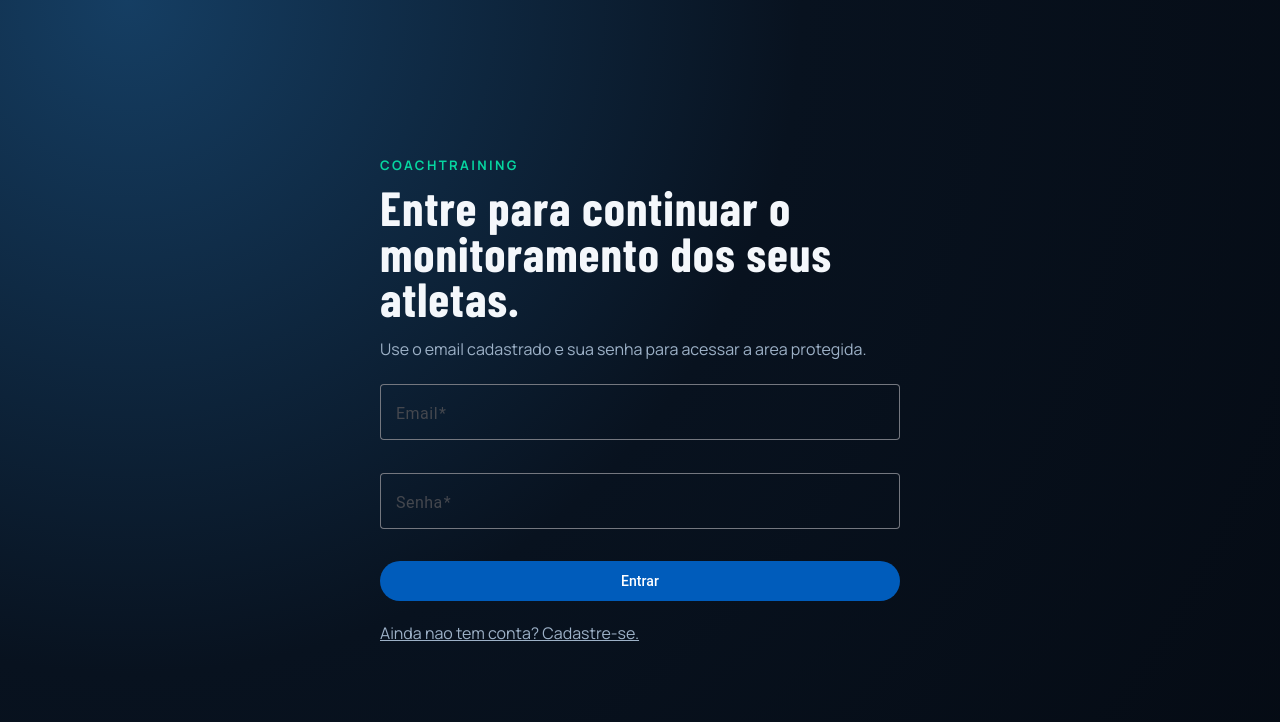
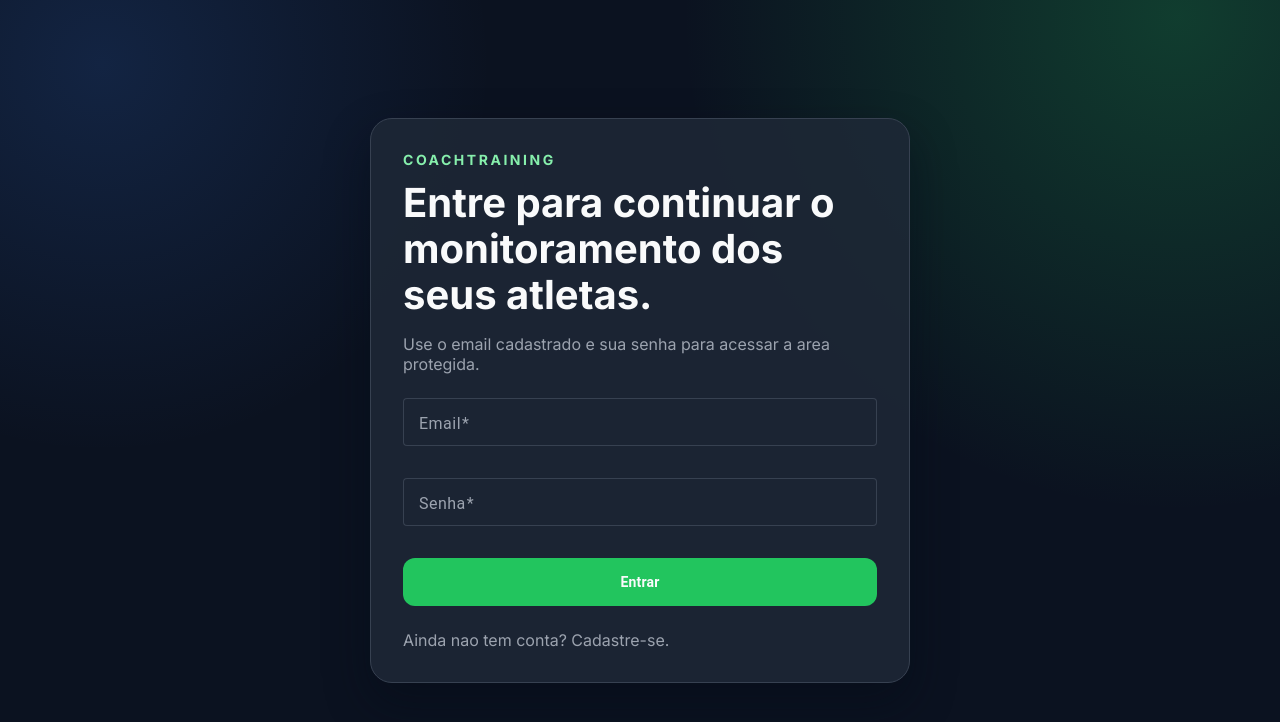
Before and after one commit to diogocavassani/coach-training, an Angular app in the folder frontend/: page /login in a window 1280 px wide. Shown: the top 722 px of the page. Built offline with nearby package versions, Linux system fonts and the light colour scheme.

Commit message:
Define design system oficial do frontend

```diff
--- a/frontend/src/app/features/auth/pages/login-page.component.css
+++ b/frontend/src/app/features/auth/pages/login-page.component.css
@@ -2,39 +2,45 @@
   min-height: 100dvh;
   display: grid;
   place-items: center;
-  padding: 2rem 1.2rem;
-  background: radial-gradient(circle at 10% 0%, #153e63 0%, #08121f 48%, #050b14 100%);
+  padding: var(--space-8) var(--space-4);
+  background:
+    radial-gradient(circle at 92% 2%, rgb(34 197 94 / 24%) 0%, rgb(11 18 32 / 0%) 35%),
+    radial-gradient(circle at 8% 8%, rgb(59 130 246 / 16%) 0%, rgb(11 18 32 / 0%) 28%),
+    var(--color-bg);
 }
 
 .login-content {
-  width: min(520px, 100%);
-  animation: login-enter 500ms ease-out;
+  width: min(540px, 100%);
+  padding: clamp(1.25rem, 2.6vw, 2rem);
+  border: 1px solid var(--color-border);
+  border-radius: var(--radius-xl);
+  background: rgb(31 41 55 / 82%);
+  box-shadow: var(--shadow-elevated);
+  animation: login-enter 520ms ease-out;
 }
 
 .eyebrow {
-  margin: 0;
-  color: var(--ct-accent);
-  font-size: 0.82rem;
+  color: var(--color-primary-300);
+  font-size: var(--font-size-caption);
   letter-spacing: 0.18em;
   text-transform: uppercase;
-  font-weight: 700;
+  font-weight: var(--font-weight-bold);
 }
 
 h1 {
-  margin-top: 0.7rem;
-  font-size: clamp(2.1rem, 5vw, 3rem);
-  line-height: 0.95;
+  margin-top: var(--space-3);
+  font-size: clamp(2rem, 5vw, 2.5rem);
 }
 
 .description {
-  margin: 1rem 0 0;
-  color: var(--ct-text-muted);
+  margin-top: var(--space-4);
+  color: var(--color-text-muted);
 }
 
 .login-form {
-  margin-top: 1.5rem;
+  margin-top: var(--space-6);
   display: grid;
-  gap: 0.8rem;
+  gap: var(--space-3);
 }
 
 .login-form mat-form-field {
@@ -42,15 +48,20 @@ h1 {
 }
 
 .error-feedback {
-  margin: 0.4rem 0 0;
-  color: #ff9d9d;
-  font-weight: 600;
+  margin-top: var(--space-2);
+  color: #f87171;
+  font-weight: var(--font-weight-semibold);
 }
 
 .register-link {
   display: inline-block;
-  margin-top: 1.3rem;
-  color: var(--ct-text-muted);
+  margin-top: var(--space-6);
+  color: var(--color-text-muted);
+  text-decoration: none;
+}
+
+.register-link:hover {
+  color: var(--color-primary-300);
 }
 
 @keyframes login-enter {
--- a/frontend/src/app/features/dashboard/pages/dashboard-page.component.css
+++ b/frontend/src/app/features/dashboard/pages/dashboard-page.component.css
@@ -1,53 +1,77 @@
 .dashboard {
   display: grid;
-  gap: 1.5rem;
+  gap: var(--space-6);
 }
 
 header h1 {
-  margin-top: 0.4rem;
-  font-size: clamp(2rem, 4vw, 2.9rem);
+  margin-top: var(--space-2);
+  font-size: clamp(2rem, 4vw, 2.6rem);
 }
 
 header p {
-  margin: 0.8rem 0 0;
-  color: var(--ct-text-muted);
-  max-width: 62ch;
+  margin-top: var(--space-4);
+  color: var(--color-text-muted);
+  max-width: 64ch;
 }
 
 .eyebrow {
-  margin: 0;
+  color: var(--color-primary-300);
   text-transform: uppercase;
   letter-spacing: 0.16em;
-  color: var(--ct-accent);
-  font-size: 0.8rem;
-  font-weight: 700;
+  font-size: var(--font-size-caption);
+  font-weight: var(--font-weight-bold);
 }
 
 .kpi-grid {
   display: grid;
-  grid-template-columns: repeat(3, minmax(0, 1fr));
-  gap: 1px;
-  background: #1b3550;
+  grid-template-columns: repeat(4, minmax(0, 1fr));
+  gap: var(--space-4);
 }
 
 .kpi-grid article {
-  padding: 1.15rem;
-  background: #0f2338;
+  padding: var(--space-6);
+  border: 1px solid var(--color-border);
+  border-radius: var(--radius-lg);
+  background: rgb(31 41 55 / 86%);
+  transition: border-color 180ms ease, transform 180ms ease;
+}
+
+.kpi-grid article:hover {
+  border-color: var(--color-primary-500);
+  transform: translateY(-2px);
 }
 
 .kpi-grid span {
-  color: var(--ct-text-muted);
-  font-size: 0.9rem;
+  color: var(--color-text-muted);
+  font-size: 0.8125rem;
+  letter-spacing: 0.05em;
+  text-transform: uppercase;
 }
 
 .kpi-grid strong {
   display: block;
-  margin-top: 0.6rem;
-  font-size: 2.4rem;
+  margin-top: var(--space-3);
+  font-size: clamp(2rem, 4.2vw, 2.5rem);
   line-height: 1;
 }
 
-@media (max-width: 760px) {
+.kpi-grid small {
+  display: block;
+  margin-top: var(--space-2);
+  font-size: var(--font-size-caption);
+}
+
+.kpi-grid .positive {
+  color: var(--color-success);
+}
+
+@media (max-width: 1080px) {
+  .kpi-grid {
+    grid-template-columns: repeat(2, minmax(0, 1fr));
+  }
+}
+
+@media (max-width: 640px) {
   .kpi-grid {
     grid-template-columns: 1fr;
   }
--- a/frontend/src/app/features/professor/pages/professor-landing-page.component.css
+++ b/frontend/src/app/features/professor/pages/professor-landing-page.component.css
@@ -1,6 +1,8 @@
 .landing-page {
   min-height: 100dvh;
-  background: var(--ct-bg);
+  background:
+    linear-gradient(155deg, rgb(11 18 32 / 96%) 0%, rgb(17 24 39 / 92%) 50%, rgb(22 101 52 / 16%) 100%),
+    var(--color-bg);
 }
 
 .topbar {
@@ -10,14 +12,16 @@
   display: flex;
   justify-content: space-between;
   align-items: center;
-  padding: 1rem clamp(1.2rem, 3vw, 3rem);
-  background: linear-gradient(180deg, rgb(5 11 18 / 72%) 0%, rgb(5 11 18 / 0%) 100%);
+  padding: var(--space-4) clamp(1.2rem, 3vw, 3rem);
+  border-bottom: 1px solid rgb(255 255 255 / 6%);
+  backdrop-filter: blur(8px);
+  background: rgb(11 18 32 / 74%);
 }
 
 .brand {
   margin: 0;
-  font-size: 1.1rem;
-  font-weight: 700;
+  font-size: var(--font-size-label);
+  font-weight: var(--font-weight-bold);
   letter-spacing: 0.14em;
   text-transform: uppercase;
 }
@@ -25,10 +29,10 @@
 .hero {
   position: relative;
   min-height: 100dvh;
-  padding: min(16vh, 8rem) clamp(1.2rem, 4vw, 4rem) 4rem;
+  padding: min(16vh, 8rem) clamp(1.2rem, 4vw, 4rem) var(--space-12);
   display: grid;
   align-items: end;
-  background-image: url('https://images.unsplash.com/photo-1517960413843-0aee8e2b3285?auto=format&fit=crop&w=1600&q=80');
+  background-image: url('https://images.unsplash.com/photo-1517960413843-0aee8e2b3285?auto=format&fit=crop&w=1800&q=80');
   background-size: cover;
   background-position: center;
 }
@@ -37,84 +41,95 @@
   position: absolute;
   inset: 0;
   background:
-    linear-gradient(120deg, rgb(4 10 17 / 90%) 22%, rgb(4 10 17 / 40%) 62%, rgb(11 35 61 / 84%) 100%),
-    linear-gradient(180deg, rgb(8 18 31 / 20%) 0%, rgb(8 18 31 / 85%) 100%);
+    linear-gradient(118deg, rgb(11 18 32 / 95%) 20%, rgb(17 24 39 / 62%) 62%, rgb(20 83 45 / 75%) 100%),
+    linear-gradient(180deg, rgb(11 18 32 / 30%) 0%, rgb(11 18 32 / 90%) 100%);
 }
 
 .hero-content {
   position: relative;
-  width: min(680px, 100%);
-  animation: hero-enter 720ms ease-out;
+  width: min(720px, 100%);
+  animation: hero-enter 700ms ease-out;
 }
 
 .eyebrow {
-  margin: 0;
-  color: var(--ct-accent);
+  color: var(--color-primary-300);
   text-transform: uppercase;
-  letter-spacing: 0.2em;
-  font-size: 0.85rem;
-  font-weight: 700;
+  letter-spacing: 0.18em;
+  font-size: var(--font-size-caption);
+  font-weight: var(--font-weight-bold);
 }
 
 h1 {
-  margin-top: 0.75rem;
-  font-size: clamp(2.3rem, 7vw, 5rem);
-  line-height: 0.92;
+  margin-top: var(--space-3);
   max-width: 12ch;
 }
 
 .subtitle {
-  margin: 1.4rem 0 0;
-  max-width: 46ch;
-  color: #e7eef6;
-  font-size: clamp(1rem, 2.2vw, 1.2rem);
+  margin-top: var(--space-6);
+  max-width: 48ch;
+  color: var(--color-text-muted);
+  font-size: 1.0625rem;
 }
 
 .hero-actions {
-  margin-top: 1.9rem;
+  margin-top: var(--space-8);
   display: flex;
-  gap: 0.8rem;
+  gap: var(--space-3);
   flex-wrap: wrap;
 }
 
 .benefits {
   display: grid;
   grid-template-columns: repeat(3, minmax(0, 1fr));
-  gap: 1px;
-  background: #19324f;
+  gap: var(--space-4);
+  padding: var(--space-6) clamp(1.2rem, 3vw, 4rem);
 }
 
 .benefits article {
-  padding: 1.6rem clamp(1.2rem, 3vw, 2.2rem);
-  background: #0f2135;
+  padding: var(--space-6);
+  background: rgb(31 41 55 / 86%);
+  border: 1px solid var(--color-border);
+  border-radius: var(--radius-lg);
+  transition: border-color 180ms ease, transform 180ms ease;
+}
+
+.benefits article:hover {
+  border-color: var(--color-primary-500);
+  transform: translateY(-2px);
 }
 
 .benefits h2 {
-  font-size: 1.45rem;
+  font-size: 1.25rem;
 }
 
 .benefits p {
-  margin: 0.55rem 0 0;
-  color: var(--ct-text-muted);
+  margin-top: var(--space-3);
+  color: var(--color-text-muted);
 }
 
 .signup-intro {
-  padding: 3.2rem clamp(1.2rem, 3vw, 4rem) 2.8rem;
+  padding: var(--space-8) clamp(1.2rem, 3vw, 4rem) var(--space-12);
 }
 
-.signup-intro h2 {
-  font-size: clamp(2rem, 4.8vw, 2.8rem);
+.signup-intro > h2 {
+  font-size: clamp(2rem, 5vw, 2.4rem);
 }
 
-.signup-intro p {
-  color: var(--ct-text-muted);
+.signup-intro > p {
+  margin-top: var(--space-3);
+  color: var(--color-text-muted);
 }
 
 .signup-form {
-  margin-top: 1.5rem;
-  width: min(720px, 100%);
+  margin-top: var(--space-6);
+  width: min(760px, 100%);
+  padding: var(--space-6);
   display: grid;
-  gap: 0.8rem;
+  gap: var(--space-3);
+  border-radius: var(--radius-xl);
+  border: 1px solid var(--color-border);
+  background: rgb(31 41 55 / 78%);
+  box-shadow: var(--shadow-elevated);
 }
 
 .signup-form mat-form-field {
@@ -122,19 +137,13 @@ h1 {
 }
 
 .signup-actions {
-  margin-top: 0.7rem;
-}
-
-.signup-feedback {
-  margin: 0.8rem 0 0;
-  color: var(--ct-accent);
-  font-weight: 600;
+  margin-top: var(--space-2);
 }
 
 .signup-error {
-  margin: 0.8rem 0 0;
-  color: #ff9d9d;
-  font-weight: 600;
+  margin-top: var(--space-2);
+  color: #f87171;
+  font-weight: var(--font-weight-semibold);
 }
 
 @keyframes hero-enter {
@@ -151,11 +160,15 @@ h1 {
 
 @media (max-width: 900px) {
   .hero {
-    min-height: 86dvh;
-    padding-top: 8.8rem;
+    min-height: 88dvh;
+    padding-top: 8.5rem;
   }
 
   .benefits {
     grid-template-columns: 1fr;
   }
+
+  .signup-form {
+    padding: var(--space-4);
+  }
 }
--- a/frontend/src/styles.css
+++ b/frontend/src/styles.css
@@ -1,14 +1,57 @@
-@import url('https://fonts.googleapis.com/css2?family=Barlow+Condensed:wght@500;600;700&family=Manrope:wght@400;500;600;700&display=swap');
+@import url('https://fonts.googleapis.com/css2?family=Inter:wght@400;500;600;700&display=swap');
 
 :root {
-  --ct-bg: #08121f;
-  --ct-bg-muted: #0f2034;
-  --ct-surface: #11253d;
-  --ct-text: #f4f7fb;
-  --ct-text-muted: #9db1c7;
-  --ct-accent: #06d6a0;
-  --ct-danger: #ff5c5c;
-  --ct-gradient: linear-gradient(125deg, #08121f 0%, #0f2a44 58%, #194365 100%);
+  --font-family-base: 'Inter', 'Segoe UI', sans-serif;
+  --font-weight-regular: 400;
+  --font-weight-medium: 500;
+  --font-weight-semibold: 600;
+  --font-weight-bold: 700;
+
+  --font-size-heading-xl: clamp(2.4rem, 6vw, 3rem);
+  --font-size-heading-l: clamp(1.9rem, 4.5vw, 2rem);
+  --font-size-heading-m: 1.5rem;
+  --font-size-body: 1rem;
+  --font-size-caption: 0.875rem;
+  --font-size-label: 0.875rem;
+
+  --color-primary-50: #f0fdf4;
+  --color-primary-100: #dcfce7;
+  --color-primary-200: #bbf7d0;
+  --color-primary-300: #86efac;
+  --color-primary-400: #4ade80;
+  --color-primary-500: #22c55e;
+  --color-primary-600: #16a34a;
+  --color-primary-700: #15803d;
+  --color-primary-800: #166534;
+  --color-primary-900: #14532d;
+
+  --color-success: #22c55e;
+  --color-warning: #f59e0b;
+  --color-error: #ef4444;
+  --color-info: #3b82f6;
+
+  --color-bg: #0b1220;
+  --color-bg-secondary: #111827;
+  --color-surface: #1f2937;
+  --color-border: #374151;
+  --color-text: #f9fafb;
+  --color-text-muted: #9ca3af;
+
+  --radius-sm: 8px;
+  --radius-md: 10px;
+  --radius-lg: 16px;
+  --radius-xl: 22px;
+
+  --space-1: 4px;
+  --space-2: 8px;
+  --space-3: 12px;
+  --space-4: 16px;
+  --space-6: 24px;
+  --space-8: 32px;
+  --space-12: 48px;
+  --space-16: 64px;
+
+  --shadow-elevated: 0 20px 45px rgb(4 10 23 / 45%);
 }
 
 * {
@@ -23,9 +66,14 @@ body {
 }
 
 body {
-  font-family: 'Manrope', 'Segoe UI', sans-serif;
-  color: var(--ct-text);
-  background: var(--ct-bg);
+  font-family: var(--font-family-base);
+  font-size: var(--font-size-body);
+  font-weight: var(--font-weight-regular);
+  color: var(--color-text);
+  background:
+    radial-gradient(circle at 5% -10%, rgb(34 197 94 / 18%) 0%, rgb(11 18 32 / 0%) 42%),
+    radial-gradient(circle at 96% 4%, rgb(59 130 246 / 14%) 0%, rgb(11 18 32 / 0%) 30%),
+    var(--color-bg);
 }
 
 h1,
@@ -33,10 +81,86 @@ h2,
 h3,
 h4 {
   margin: 0;
-  font-family: 'Barlow Condensed', 'Segoe UI', sans-serif;
-  letter-spacing: 0.02em;
+  line-height: 1.15;
+}
+
+h1 {
+  font-size: var(--font-size-heading-xl);
+  font-weight: var(--font-weight-bold);
+}
+
+h2 {
+  font-size: var(--font-size-heading-l);
+  font-weight: var(--font-weight-bold);
+}
+
+h3 {
+  font-size: var(--font-size-heading-m);
+  font-weight: var(--font-weight-semibold);
+}
+
+p {
+  margin: 0;
 }
 
 a {
   color: inherit;
 }
+
+.mat-mdc-unelevated-button.mat-mdc-button-base {
+  --mdc-filled-button-container-color: var(--color-primary-500);
+  --mdc-filled-button-label-text-color: var(--color-text);
+  border-radius: 12px;
+  min-height: 48px;
+  padding: 0 var(--space-6);
+  font-weight: var(--font-weight-semibold);
+  letter-spacing: 0.01em;
+}
+
+.mat-mdc-unelevated-button.mat-mdc-button-base:hover {
+  --mdc-filled-button-container-color: var(--color-primary-600);
+}
+
+.mat-mdc-outlined-button.mat-mdc-button-base {
+  --mdc-outlined-button-label-text-color: var(--color-primary-300);
+  --mdc-outlined-button-outline-color: var(--color-primary-500);
+  border-radius: 12px;
+  min-height: 48px;
+  padding: 0 var(--space-6);
+  font-weight: var(--font-weight-semibold);
+}
+
+.mat-mdc-button.mat-mdc-button-base {
+  color: var(--color-primary-300);
+  min-height: 48px;
+  padding: 0 var(--space-4);
+  font-weight: var(--font-weight-semibold);
+}
+
+.mat-mdc-form-field {
+  --mat-form-field-container-height: 48px;
+  --mat-form-field-container-vertical-padding: 12px;
+  --mdc-outlined-text-field-container-color: var(--color-bg-secondary);
+  --mdc-outlined-text-field-outline-color: var(--color-border);
+  --mdc-outlined-text-field-hover-outline-color: var(--color-primary-400);
+  --mdc-outlined-text-field-focus-outline-color: var(--color-primary-500);
+  --mdc-outlined-text-field-input-text-color: var(--color-text);
+  --mdc-outlined-text-field-label-text-color: var(--color-text-muted);
+  --mdc-outlined-text-field-focus-label-text-color: var(--color-primary-300);
+  --mdc-outlined-text-field-caret-color: var(--color-primary-500);
+  --mdc-outlined-text-field-error-outline-color: var(--color-error);
+  --mdc-outlined-text-field-error-hover-outline-color: #f87171;
+  --mdc-outlined-text-field-error-focus-outline-color: var(--color-error);
+  --mdc-outlined-text-field-error-focus-label-text-color: #f87171;
+  --mdc-outlined-text-field-error-label-text-color: #f87171;
+  --mat-sys-on-surface-variant: var(--color-text-muted);
+}
+
+.mat-mdc-input-element::placeholder {
+  color: var(--color-text-muted);
+  opacity: 1;
+}
+
+.mat-mdc-form-field-error {
+  color: #f87171;
+}
```
Also changed, not shown: frontend/src/app/core/layout/app-shell.component.css (+32 -21 lines), frontend/src/app/features/dashboard/pages/dashboard-page.component.html (+13 -5 lines), 2 other files (tests, documents, lock files or other folders).
